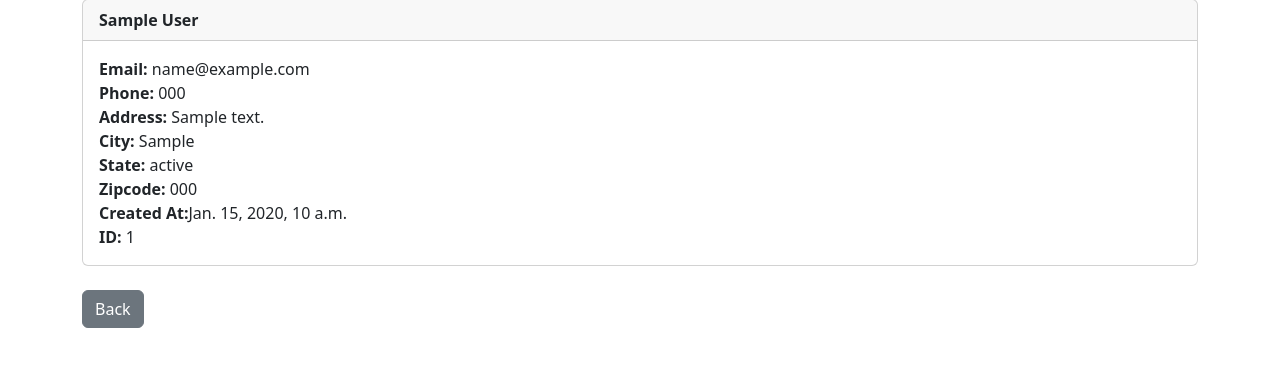
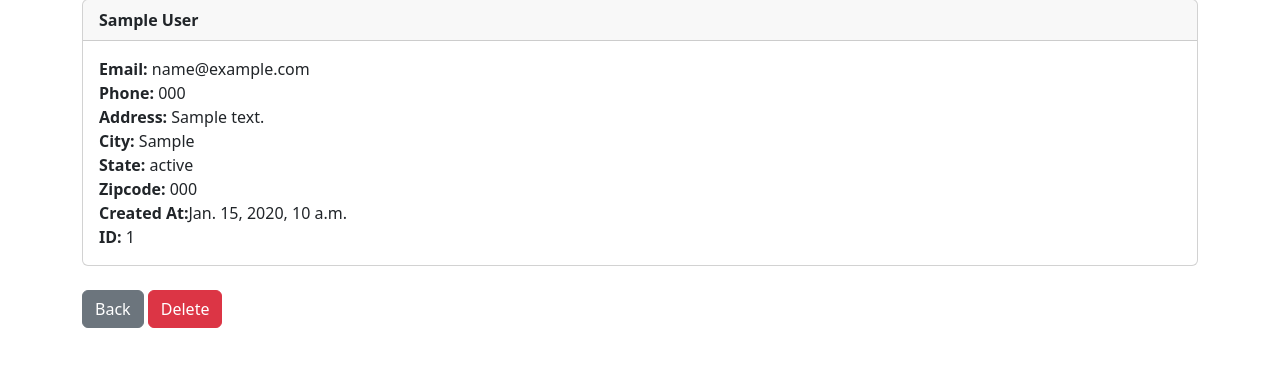
Before and after one commit to KennethDamCS/dcrm, a Django app: page /record/1 in a window 1280 px wide. Shown: the part 81-464 px from the top of the page. Run offline with Django 5.2, Linux system fonts and the light colour scheme; a user stored in the database is signed in; tables that the repository leaves empty hold one stand-in row (values such as "Sample post").

Commit message:
Delete customer record functionality

```diff
--- a/website/templates/record.html
+++ b/website/templates/record.html
@@ -24,5 +24,7 @@
     <br />
     <a href="{% url 'home' %}" class="btn btn-secondary">Back</a>
 
+    <a href="{% url 'delete_record' customer_record.id %}" class="btn btn-danger">Delete</a>
+
 
 {% endblock %}
--- a/website/urls.py
+++ b/website/urls.py
@@ -7,4 +7,6 @@ urlpatterns = [
     path('logout/', views.logout_user, name = 'logout'),
     path('register/', views.register_user, name = 'register'),
     path('record/<int:pk>', views.customer_record, name = 'record'),
+    path('delete_record/<int:pk>', views.delete_record, name = 'delete_record'),
+    path('add_record/<int:pk>', views.add_record, name = 'add_record'),
 ]
--- a/website/views.py
+++ b/website/views.py
@@ -62,3 +62,17 @@ def customer_record(request, pk):
     else:
         messages.success(request, "You must be logged in to view that page")
         return redirect('home')
+
+
+def delete_record(request, pk):
+    if request.user.is_authenticated:
+        delete_it = Record.objects.get(id=pk)
+        delete_it.delete()
+        messages.success(request, "Customer record deleted")
+        return redirect('home')
+    else:
+        messages.success(request, "You must be logged in to do that")
+        return redirect('home')
+
+def add_record(request):
+    return render(request, 'add_record.html', {})
```
Also changed, not shown: website/templates/add_record.html (added).
